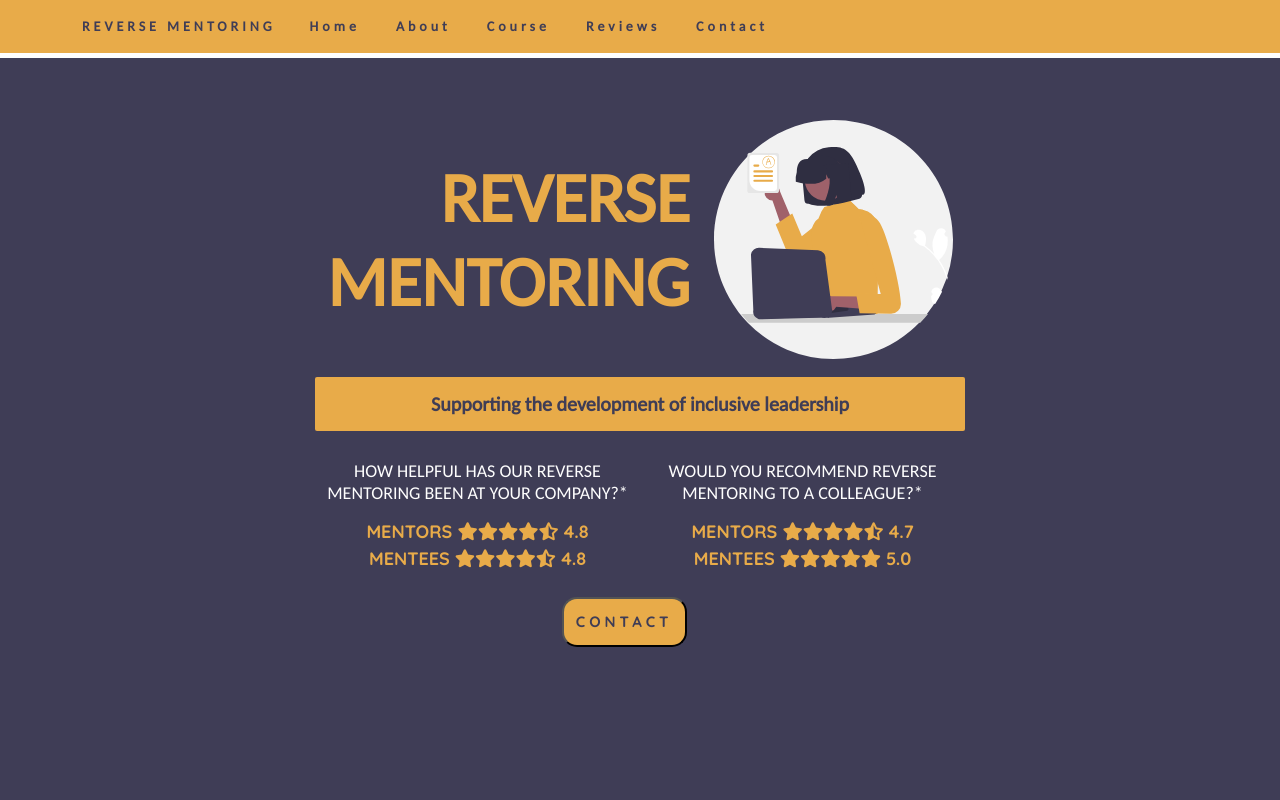
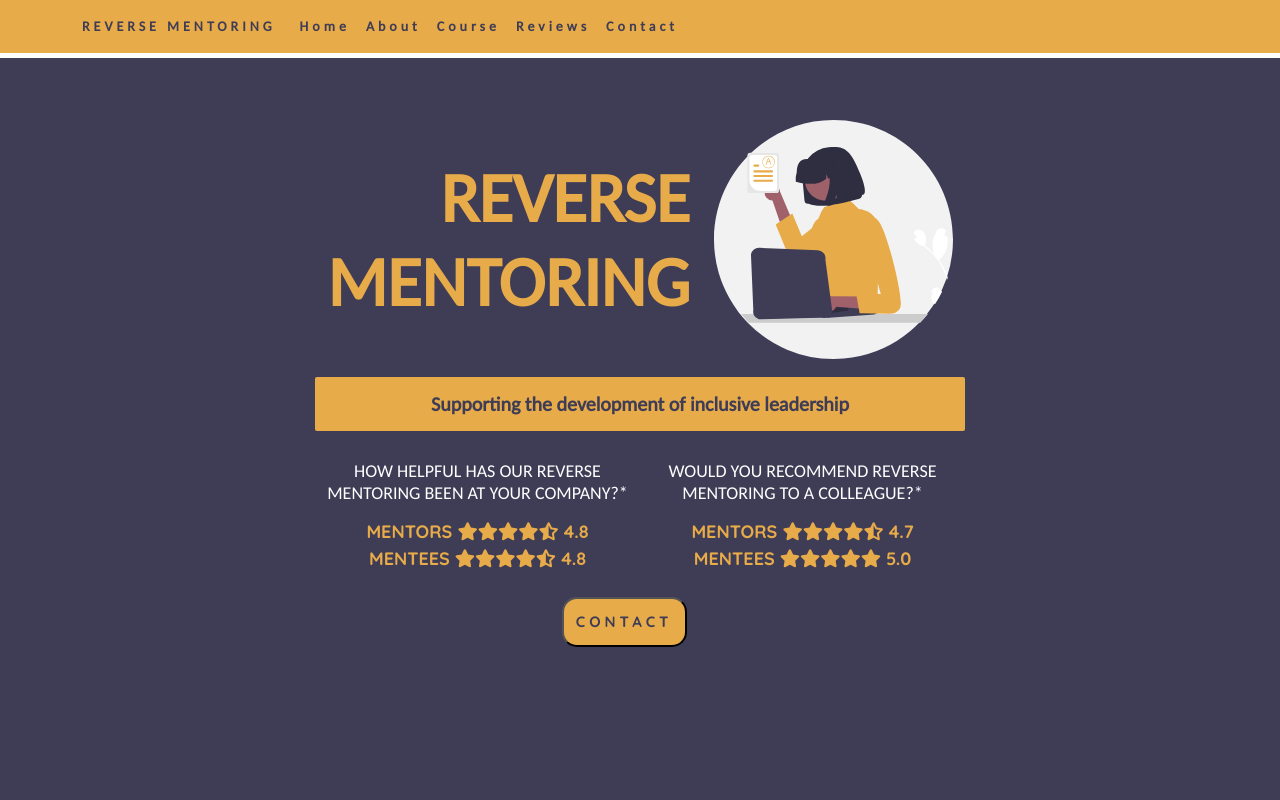
Before and after one commit to SkippyWalnuts/rev-mentoring-react, a React (Create React App) app: page / in a window 1280 px wide. Shown: the top 800 px of the page. Built offline with nearby package versions, Linux system fonts and the light colour scheme.

Commit message:
Corrected Navbar classes, added text-decoration & hover

```diff
--- a/src/RevNavbar.css
+++ b/src/RevNavbar.css
@@ -1,30 +1,27 @@
-.RevNavbar .navbar {
+.RevNavbar .nav-navbar {
     background-color: var(--secondary-color);
     border-bottom: solid 5px var(--accent-color);
     font-family: 'Carlito', sans-serif;
 
 }
 
-.RevNavbar .nav-brand {
+.RevNavbar .nav-company-name {
    text-transform: uppercase;
 
 }
 
-.RevNavbar .nav-brand, .nav-link {
+.RevNavbar .nav-company-name, .nav-page {
     color: var(--primary-color);
     font-size: 14px;
     font-weight: 800;
     letter-spacing: 4px;
+    text-decoration: underline dotted 4px var(--secondary-color);
     transition: all ease-in 80ms;
 }
 
-.RevNavbar .nav-link {
-    margin: 0 10px;
-    transition: all ease-in 80ms;
-}
-
-.RevNavbar .nav-link.active, .nav-link:hover, .nav-brand:hover {
-font-style: oblique;
+.RevNavbar .nav-page.active, .nav-page:hover, .nav-company-name:hover {
+    color: var(--primary-color);
+    text-decoration-color: var(--accent-color);
 }
 
 .RevNavbar .navbar-toggler {
@@ -32,6 +29,6 @@ font-style: oblique;
 }
 
 .RevNavbar button {
-    border: solid 2px rgb(63, 61, 87, 0.6);
+  border: solid 2px rgb(63, 61, 87, 0.6);
   transition: all ease-in 80ms;
 }
```
